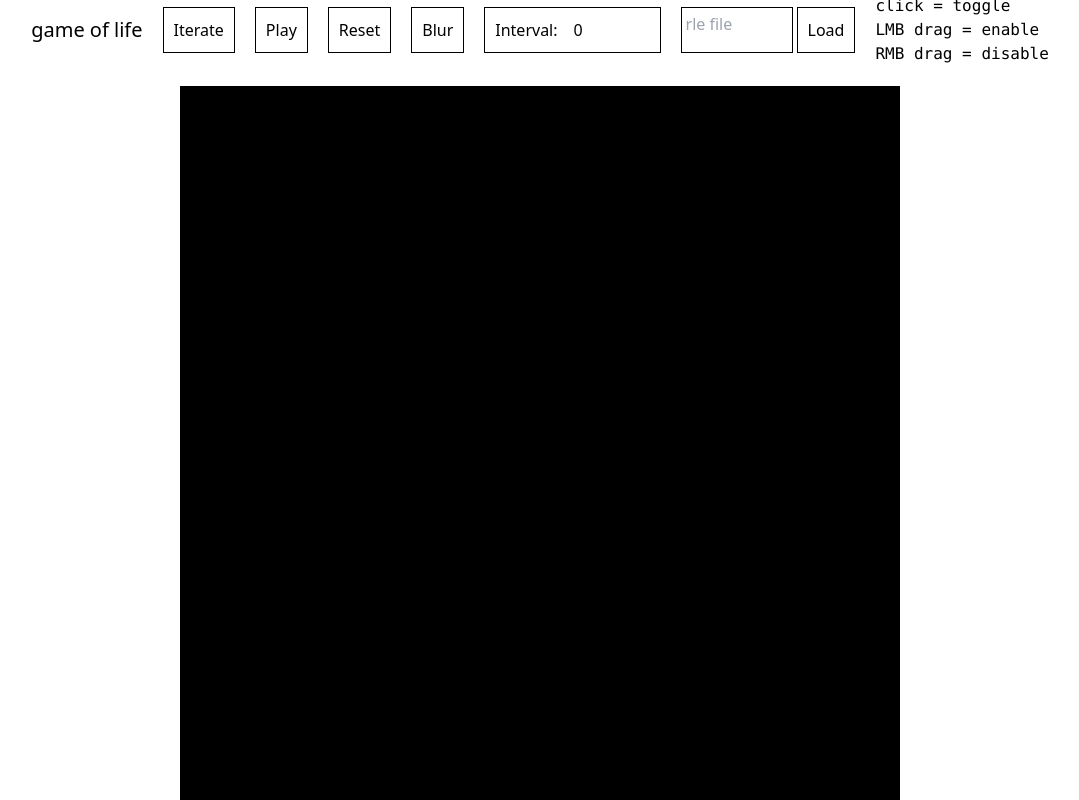
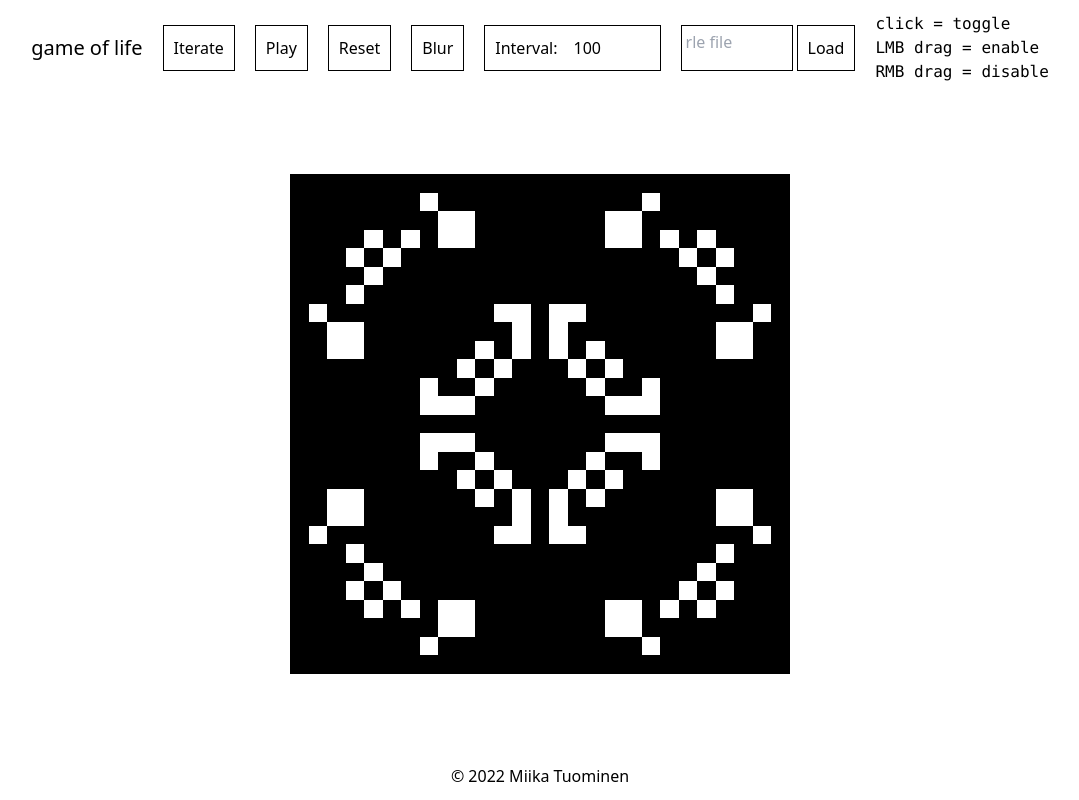
Before and after one commit to discapes/game-of-life, a Svelte app: page / in a window 1280 px wide. Shown: the whole page, without its empty margins (100-1179 px from the left). Built offline with nearby package versions, Linux system fonts and the light colour scheme.

Commit message:
fixed bugs, more responsive

```diff
--- a/index.html
+++ b/index.html
@@ -7,7 +7,7 @@
     <title>Game of Life</title>
   </head>
   <body>
-    <div id="app"></div>
+    <div id="app" style="display: contents;"></div>
     <script type="module" src="/src/main.js"></script>
   </body>
 </html>
--- a/src/App.svelte
+++ b/src/App.svelte
@@ -9,7 +9,7 @@
   let minx = -1;
   let miny = -1;
   let maxy = initialH;
-  let interval = 0;
+  let interval = 100;
   let stopped = true;
   let canvas;
   let blur = false;
@@ -25,30 +25,37 @@
   }
 
   function play() {
-    stopped = !stopped;
-    function f() {
-      if (stopped) return;
-      if (isNaN(interval) || typeof interval !== "number") {
-        setTimeout(f, 10);
-      } else {
-        if (interval < 0) {
-          for (let i = 0; i < -interval - 1; i++) iter();
-        }
+    const validInterval = (i) => !isNaN(i) && typeof i === "number" && i >= 0;
+    if (stopped && validInterval(interval)) {
+      stopped = false;
+      setTimeout(function f() {
+        if (!stopped && validInterval(interval)) {
           iter();
-        draw();
           setTimeout(f, interval);
-      }
-    }
-    if (!stopped) {
-      setTimeout(f, 0);
+        } else stopped = true;
+      }, interval);
+    } else if (!stopped) {
+      stopped = true;
     }
   }
 
-  onMount(draw);
+  onMount(() => {
+    load(`#N 112P15
+#O thunk
+#C http://conwaylife.com/wiki/112P15
+#C http://conwaylife.com/patterns/112p15.rle
+x = 25, y = 25, rule = B3/S23
+6bo11bo$7b2o7b2o$3bobob2o7b2obobo$2bobo15bobo$3bo17bo$2bo19bo$o9b2ob2o
+9bo$b2o8bobo8b2o$b2o6bobobobo6b2o$8bobo3bobo$6bo2bo5bo2bo$6b3o7b3o2$6b
+3o7b3o$6bo2bo5bo2bo$8bobo3bobo$b2o6bobobobo6b2o$b2o8bobo8b2o$o9b2ob2o
+9bo$2bo19bo$3bo17bo$2bobo15bobo$3bobob2o7b2obobo$7b2o7b2o$6bo11bo!`);
+    draw();
+  });
 
-  async function load(e) {
+  async function load(text) {
+    reset();
+    if (!text.length) return;
     current = new Set();
-    const text = new FormData(e.target).get("text");
     const out = parse_rle(text);
     minx = miny = Infinity;
     maxx = maxy = -Infinity;
@@ -110,20 +117,12 @@
     maxx++;
     maxy++;
     current = next;
+
+    draw();
   }
-  let xbufs = 0;
-  let ybufs = 0;
   function draw() {
-    // const maxbufs = 0;
-    // const buf = 10;
-    // if (ybufs > maxbufs || Math.abs(canvas.height - (maxy - miny + 1)) > buf) {
     canvas.height = maxy - miny + 1;
-    // ybufs = 0;
-    // } else ybufs++;
-    // if (xbufs > maxbufs || Math.abs(canvas.width - (maxx - minx + 1)) > buf) {
     canvas.width = maxx - minx + 1;
-    // xbufs = 0;
-    // } else xbufs++;
     const ctx = canvas.getContext("2d");
     ctx.fillStyle = "black";
     ctx.fillRect(0, 0, canvas.width, canvas.height);
@@ -199,11 +198,12 @@
 
 <svelte:window on:keyup={(e) => e.key == " " && iter()} />
 
-<main
-  class="inline-flex min-w-full flex-col justify-center overflow-y-hidden items-center h-screen w-full gap-5 p-10">
-  <div class="inline-flex gap-5 items-center">
+<main class="overflow-auto h-screen">
+  <div class="inline-flex flex-col h-full min-w-full p-3 gap-3">
+    <!-- bar, canvas, copyright -->
+    <div class="flex justify-center flex-wrap gap-x-5 gap-y-3 items-center">
       <h1 class="text-xl">game of life</h1>
-    <div class="flex gap-5 items-stretch">
+      <div class="flex gap-x-5 gap-y-3 flex-wrap justify-center items-stretch">
         <button on:click={iter}>Iterate</button>
         <button data-on={!stopped} on:click={play}>Play</button>
         <button on:click={reset}>Reset</button>
@@ -215,7 +215,10 @@
             type="number"
             bind:value={interval} />
         </div>
-      <form on:submit|preventDefault={load} class="flex gap-1">
+        <form
+          on:submit|preventDefault={(e) =>
+            load(new FormData(e.target).get("text"))}
+          class="flex gap-1">
           <textarea
             class="resize-none border-black border p-1 min-h-full h-0 w-28"
             name="text"
@@ -227,14 +230,22 @@
 LMB drag = enable
 RMB drag = disable</pre>
     </div>
+    <div class="flex flex-col grow justify-center items-center">
+      <!-- main bar, canvas -->
 
       <canvas
         style={blur ? "" : "image-rendering: pixelated;"}
-    class="w-full h-full object-contain"
+        class="bg-stone-600 object-contain w-[500px] h-[500px] "
         bind:this={canvas}
         on:mousedown={md}
         on:mousemove={mo}
         on:contextmenu|preventDefault />
+    </div>
+
+    <div class="flex justify-center">
+      © {new Date().getFullYear()} Miika Tuominen
+    </div>
+  </div>
 </main>
 
 <style>
```
Also changed, not shown: package.json (+7 -7 lines), 1 other file (tests, documents, lock files or other folders). Lines whose indentation alone changed are shown as unchanged.
